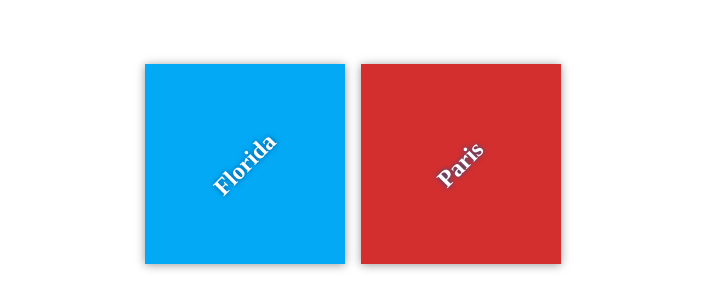
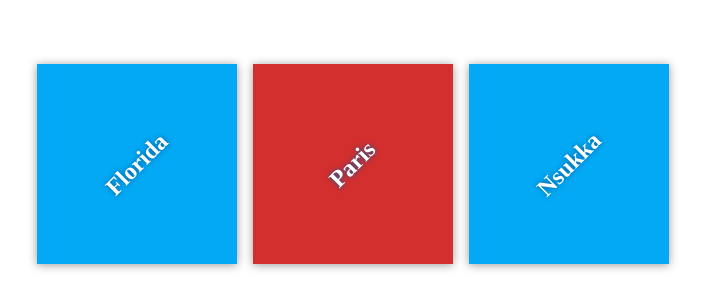
Before and after one commit to wisestme/udacity_git_course_my_travel_plans, a plain HTML site: page index.html in a window 1280 px wide. Shown: the part 236-544 px from the top of the page, without its empty margins (287-992 px from the left). Drawn offline with Linux system fonts and the light colour scheme.

Commit message:
i added my own branch

```diff
--- a/index.html
+++ b/index.html
@@ -17,6 +17,10 @@
             <div class="destination" id="paris">
                 <h2>Paris</h2>
             </div>
+
+            <div class="destination" id="nsukka">
+                <h2>Nsukka</h2>
+            </div>
         </div>
     </div>
 
```
